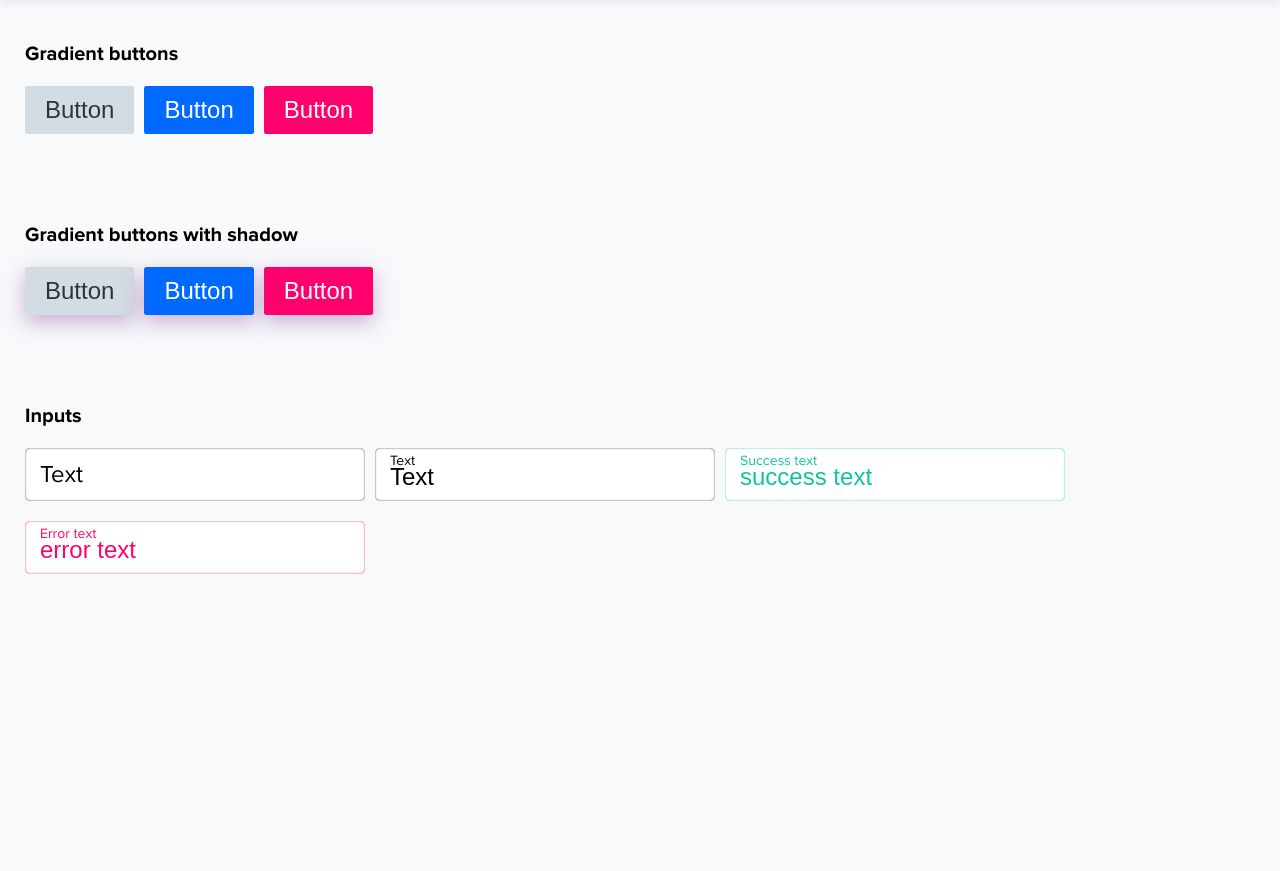
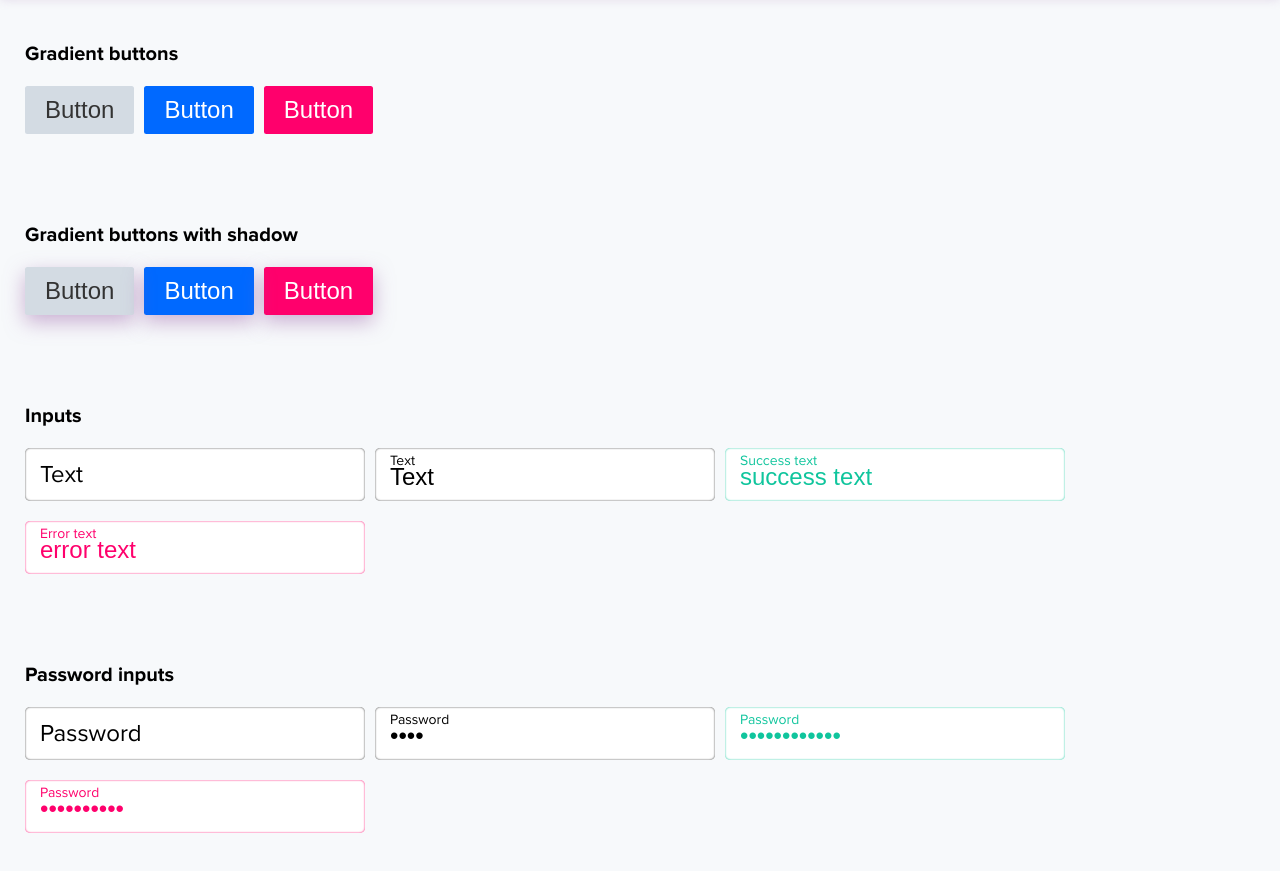
Before and after one commit to Fedorrychkov/Gradial, a website: page src/index.html in a window 1280 px wide. Shown: the part 117-988 px from the top of the page. Before the commit the page ends 800 px from the top, so only its background shows below. Drawn offline with nearby package versions, Linux system fonts and the light colour scheme; files that its build step writes are made by us from their sources.

Commit message:
Add password examples

```diff
--- a/src/index.html
+++ b/src/index.html
@@ -30,6 +30,15 @@
                     //= partials/components/inputs/text-field/_input-control-error.html
                 </div>
             </section>
+            <section class="section wrapper">
+                <h3 class="section-title">Password inputs</h3>
+                <div class="buttons section__body">
+                    //= partials/components/inputs/password-field/_input-control.html
+                    //= partials/components/inputs/password-field/_input-control-text.html
+                    //= partials/components/inputs/password-field/_input-control-success.html
+                    //= partials/components/inputs/password-field/_input-control-error.html
+                </div>
+            </section>
         </main>
         //= partials/templates/_footer.html
     </div>
--- /dev/null
+++ b/src/partials/components/inputs/password-field/_input-control-error.html
@@ -0,0 +1,4 @@
+<label for="" class="gradial-input__field">
+    <input type="password" name="" class="gradial-input__control font-size--md gradial-input__error" placeholder=" " id="" value="error text">
+    <span class="gradial-input__label">Password</span>
+</label>
--- /dev/null
+++ b/src/partials/components/inputs/password-field/_input-control-success.html
@@ -0,0 +1,4 @@
+<label for="" class="gradial-input__field">
+    <input type="password" name="" class="gradial-input__control font-size--md gradial-input__success" placeholder=" " id="" value="success text">
+    <span class="gradial-input__label">Password</span>
+</label>
--- /dev/null
+++ b/src/partials/components/inputs/password-field/_input-control-text.html
@@ -0,0 +1,4 @@
+<label for="" class="gradial-input__field">
+    <input type="password" name="" class="gradial-input__control font-size--md" placeholder=" " value="Text" id="">
+    <span class="gradial-input__label">Password</span>
+</label>
--- /dev/null
+++ b/src/partials/components/inputs/password-field/_input-control.html
@@ -0,0 +1,4 @@
+<label for="" class="gradial-input__field">
+    <input type="password" name="" class="gradial-input__control font-size--md" placeholder=" " id="">
+    <span class="gradial-input__label">Password</span>
+</label>
```
Also changed, not shown: build/index.html, build/partials/components/inputs/password-field/_input-control-error.html (added), build/partials/components/inputs/password-field/_input-control-success.html (added), build/partials/components/inputs/password-field/_input-control-text.html (added), build/partials/components/inputs/password-field/_input-control.html (added).
